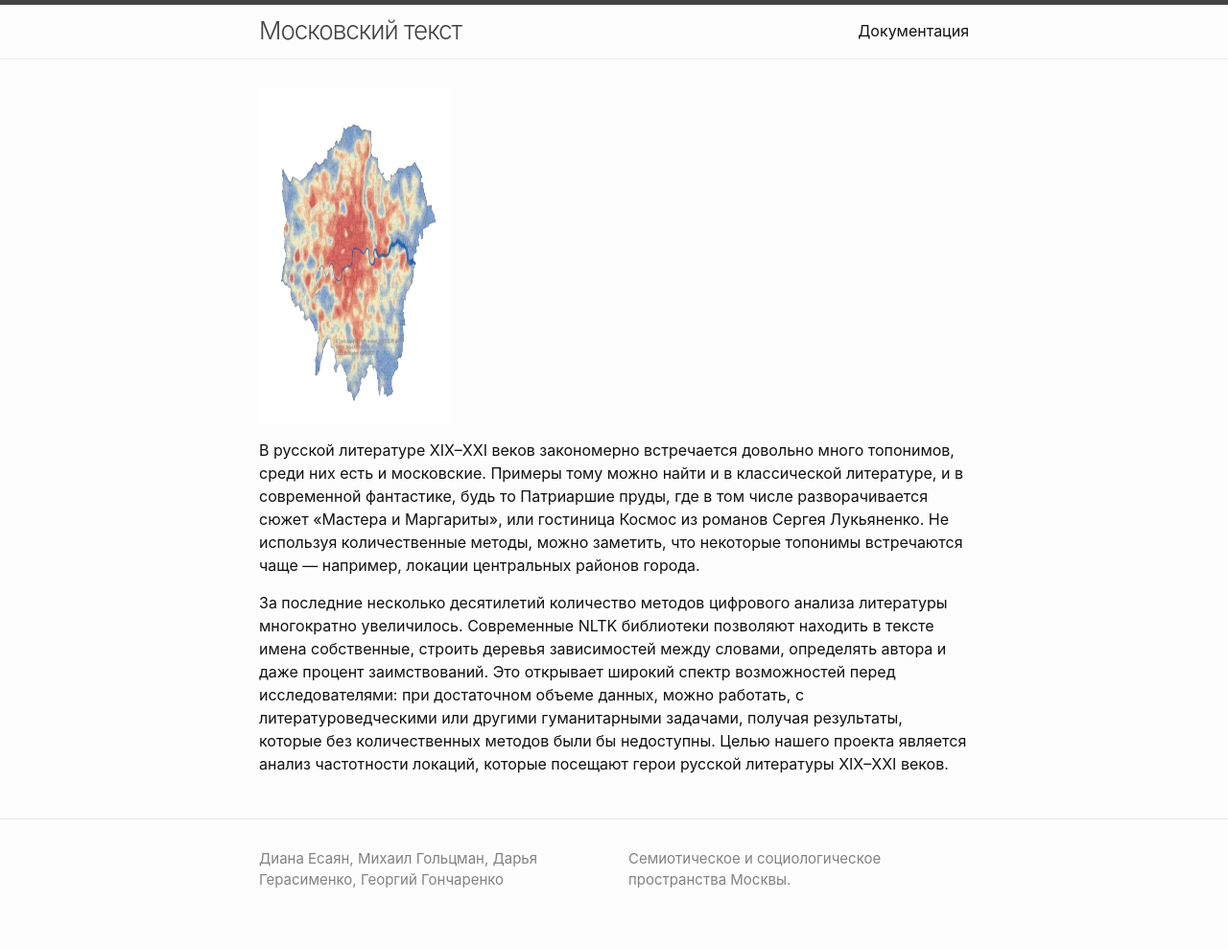
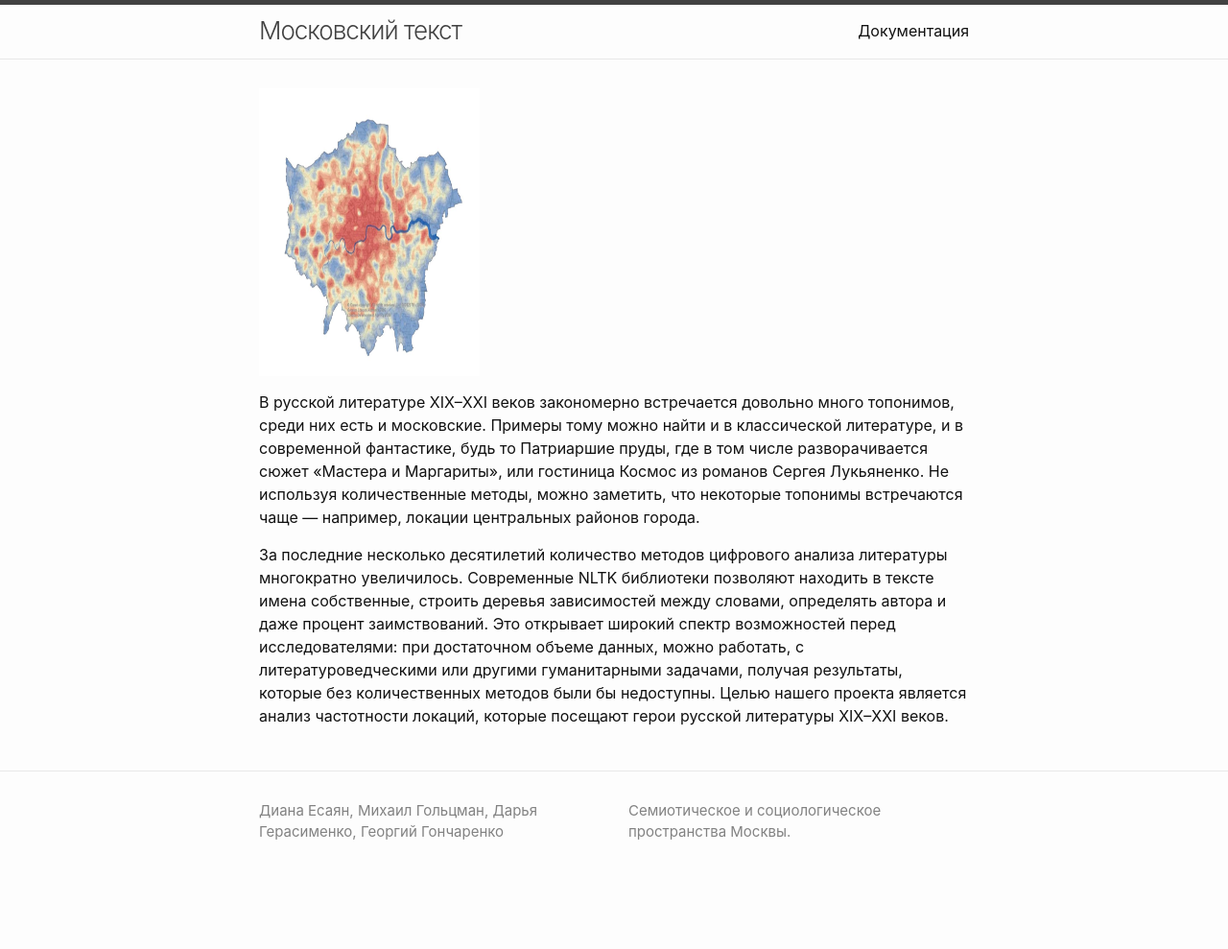
Before and after one commit to daryagerasimenko/MT, a Jekyll site: the page built from index.md, in a window 1280 px wide. Shown: the whole page at 96% size. Built offline with Jekyll 4.4.1, drawn with Linux system fonts in a browser that asks for light colours; after the commit the page ends 939 px from its top, so only the background shows below that.

Commit message:
Update home.html

```diff
--- a/_layouts/home.html
+++ b/_layouts/home.html
@@ -9,7 +9,7 @@
 
   {{ content }}
 
-    <p><img src="photo_2023-04-07 17.22.32.jpeg" width="200" height="350" align="center"></p>
+    <p><img src="photo_2023-04-07 17.22.32.jpeg" width="230" height="300" align="center"></p>
 
   <p>В русской литературе XIX–XXI веков закономерно встречается довольно много топонимов,
 среди них есть и московские. Примеры тому можно найти и в классической литературе, и в современной фантастике,
```
